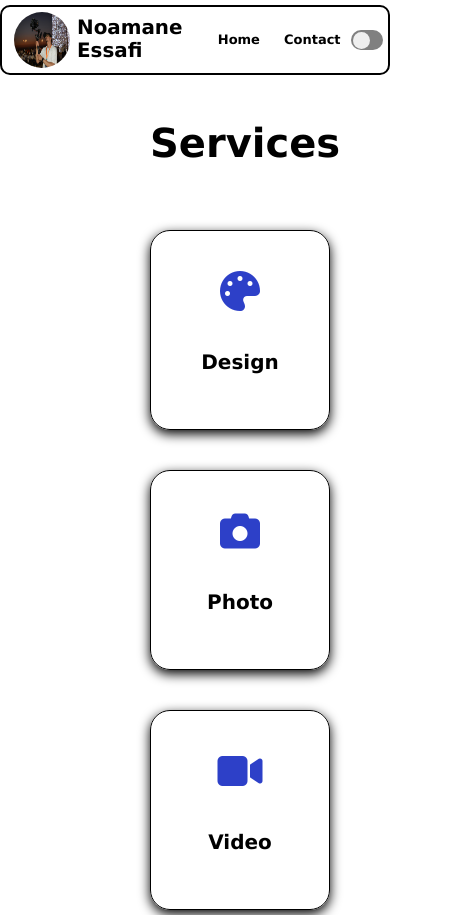
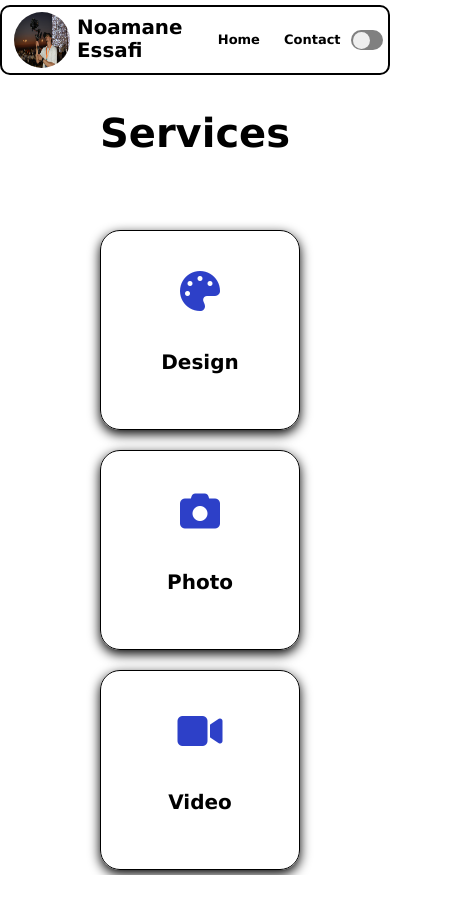
Before and after one commit to Crow-1221/noaman-website-mobile, a plain HTML site: page index.html in a window 390 px wide. Shown: the whole page, 475 px wide, since content can reach past the window. After the commit the page ends 875 px from the top, so only its background shows below. Drawn offline with nearby package versions, Linux system fonts and the light colour scheme.

Commit message:
Update style.css

```diff
--- a/style.css
+++ b/style.css
@@ -65,11 +65,9 @@ body {
     .container-nav a {
         display: none;
     }
-    .container-nav a.home {
+    .container-nav a.home,
+    .container-nav a.contact-link {
         display: block;
-    }
-    .container-nav a.contact-link {
-        display: block
     }
 }
 .search {
@@ -98,8 +96,8 @@ input[type="search"] {
     justify-content: center;
     align-items: center;
     flex-direction: column;
-    gap: 4rem;
-    width: 47rem;
+    gap: 2rem;
+    width: 100%;
     padding: 0.5rem;
     margin: 0.5rem;
     border-radius: 10px;
@@ -108,11 +106,12 @@ input[type="search"] {
 .services-title {
     position: absolute;
     top: 10rem;
-    left: 13rem;
+    text-align: center;
+    width: 100%;
     font-size: 4rem;
     font-weight: bold;
     padding: 1rem;
-    margin: 1rem;
+    margin: auto;
 }
 
 .services-box a {
@@ -124,7 +123,7 @@ input[type="search"] {
     text-decoration: none;
     background-color: inherit;
     color: inherit;
-    width: 18rem;
+    width: 20rem;
     height: 20rem;
     box-shadow: 0 4px 12px black;
     border: solid 1px black;
```
